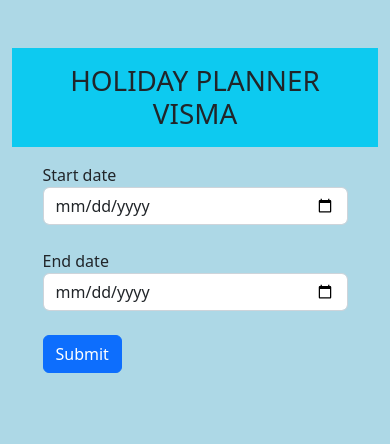
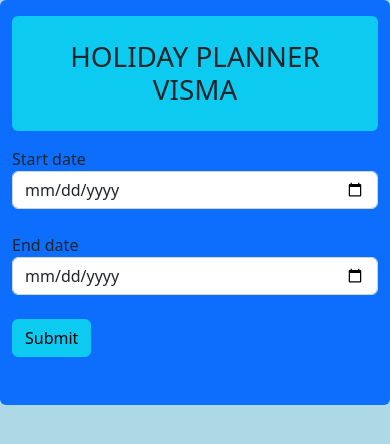
Before and after one commit to ekramteyeb/visma-holidayPlanner, a website: page index.html in a window 390 px wide. Drawn offline with nearby package versions, Linux system fonts and the light colour scheme.

Commit message:
index.html

```diff
--- a/index.html
+++ b/index.html
@@ -19,8 +19,8 @@
     <title>Holiday Planner</title>
 </head>
 <body>
-    <div class="container col-6 pt-5">
-        <h1 class="bg-info p-3 text-center">HOLIDAY PLANNER VISMA</h1>
+    <div class="container bg-primary col-6 pt-3 pb-5 rounded">
+        <h1 class="bg-info p-4 text-center rounded">HOLIDAY PLANNER VISMA</h1>
 
         <p id="result" class="col-10  mx-auto" style="background-color:red; color:white;"></p>
         <p id="demo" class="col-10  mx-auto" style="background-color:green; color:white"></p>
@@ -36,17 +36,24 @@
                     <input type="date" class="form-control" id="endDate" aria-describedby="endDate"  placeholder="End date">
                   </div>
                 <br>
-                <button type="button" class="btn btn-primary mx-auto" onclick="holidayPlanner()">Submit</button>
+                <button type="button" class="btn btn-info mx-auto" onclick="holidayPlanner()">Submit</button>
             </form>
         </div>
     </div>
     <style>
-      @media only screen and (max-width: 600px) {
+      .container{
+        margin-top: 5px;
+      }
+      @media only screen and (max-width: 768px) {
+        /* For mobile phones: */
+        [class*="col-"] {
+          width: 100%;
+        }
         body {
           background-color: lightblue;
         }
         .container{
-          width: fit-content;
+          margin-top: 0px;
         }
       }
 
```
